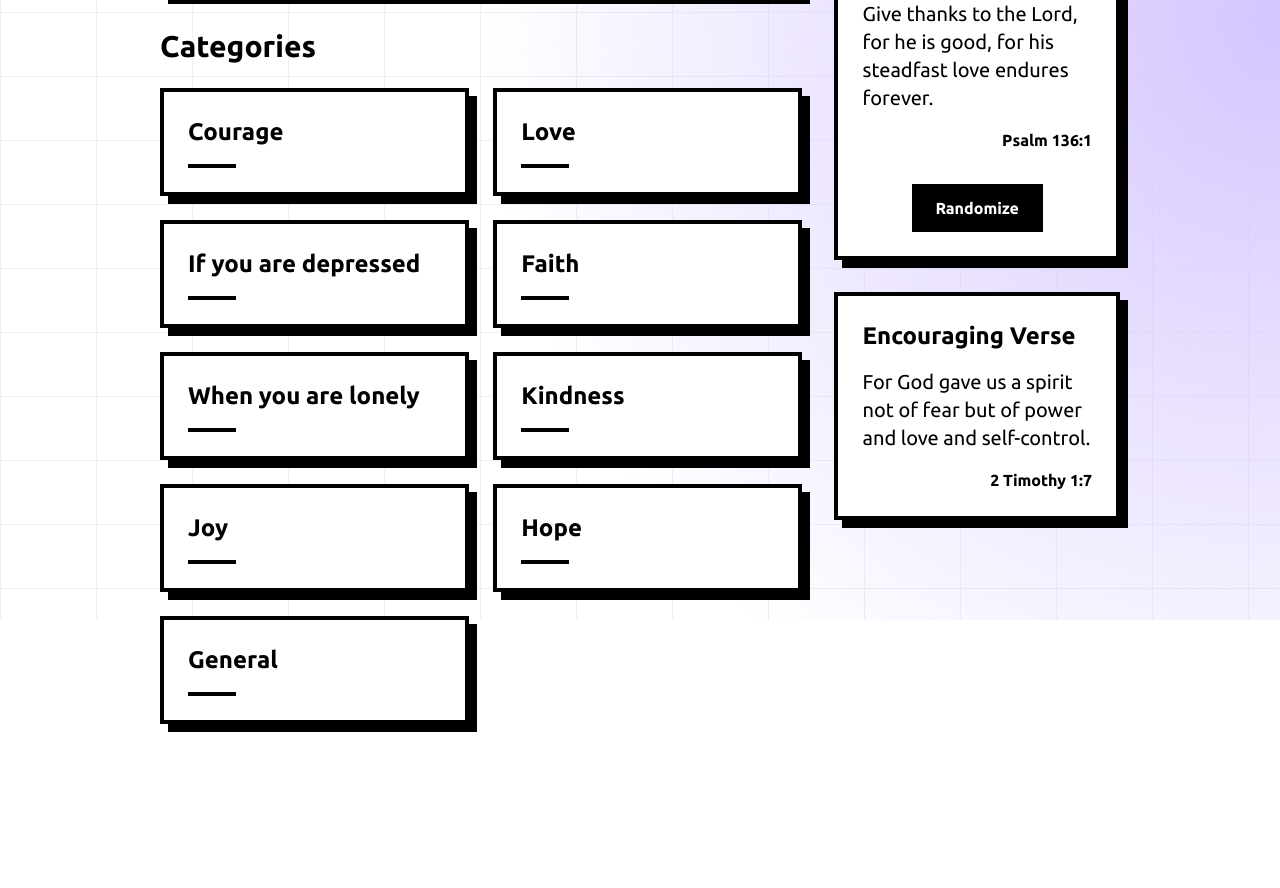
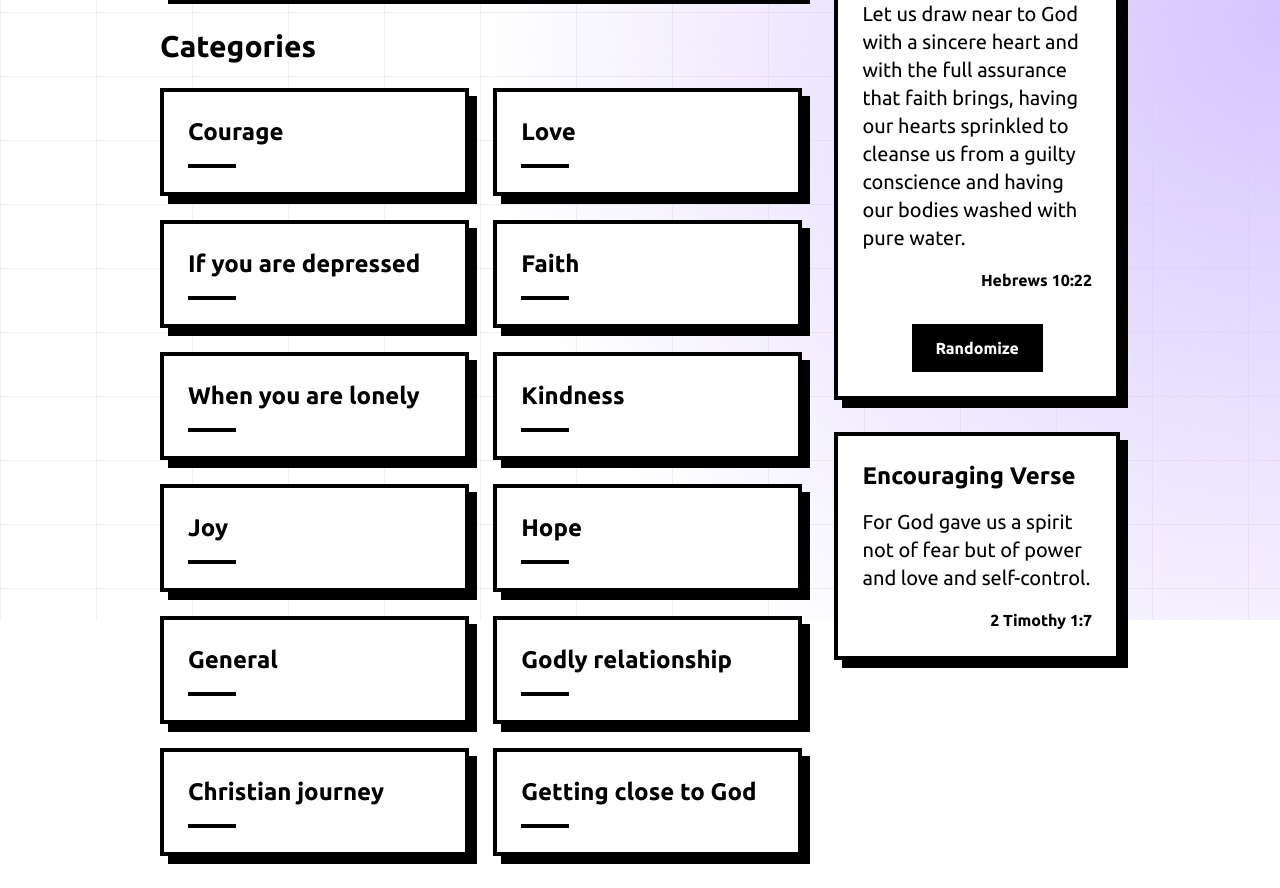
Before and after one commit to AmanuelCh/verse-hub, a Next.js app: page / in a window 1280 px wide. Shown: the part 180-1068 px from the top of the page. Before the commit the page ends 936 px from the top, so only its background shows below. Built offline with nearby package versions, Linux system fonts and the light colour scheme; no server answers.

Commit message:
chore: added more categories

```diff
--- a/data/verses.ts
+++ b/data/verses.ts
@@ -961,6 +961,192 @@ export const verses: Verse[] = [
     reference: 'Psalm119 :105',
     category: 'General',
   },
+  {
+    id: '156',
+    text: 'Husbands, love your wives, just as Christ loved the church and gave himself up for her.',
+    reference: 'Ephesians 5:25',
+    category: 'Godly relationship',
+    categoryDesc:
+      'A godly relationship is a sacred union between partners that is rooted in divine love, mutual respect, and spiritual growth. It is characterized by Christ-like love, where each partner is committed to serving and uplifting the other. Central to this relationship is the understanding that love is patient and kind (1 Corinthians 13:4-7), and it thrives on the virtues of unity, forgiveness, and humility (Colossians 3:14; Philippians 2:2).',
+  },
+  {
+    id: '157',
+    text: 'Love is patient, love is kind. It does not envy, it does not boast, it is not proud. It does not dishonor others, it is not self-seeking, it is not easily angered, it keeps no record of wrongs.',
+    reference: '1 Corinthians 13:4-7',
+    category: 'Godly relationship',
+  },
+  {
+    id: '158',
+    text: 'And over all these virtues put on love, which binds them all together in perfect unity.',
+    reference: 'Colossians 3:14',
+    category: 'Godly relationship',
+  },
+  {
+    id: '159',
+    text: 'Above all, love each other deeply, because love covers over a multitude of sins.',
+    reference: '1 Peter 4:8',
+    category: 'Godly relationship',
+  },
+  {
+    id: '160',
+    text: 'Two are better than one, because they have a good return for their labor: If either of them falls down, one can help the other up.',
+    reference: 'Ecclesiastes 4:9-10',
+    category: 'Godly relationship',
+  },
+  {
+    id: '161',
+    text: 'Place me like a seal over your heart, like a seal on your arm; for love is as strong as death, its jealousy unyielding as the grave.',
+    reference: 'Song of Solomon 8:6',
+    category: 'Godly relationship',
+  },
+  {
+    id: '162',
+    text: 'Then make my joy complete by being like-minded, having the same love, being one in spirit and of one mind.',
+    reference: 'Philippians 2:2',
+    category: 'Godly relationship',
+  },
+  {
+    id: '163',
+    text: 'He who finds a wife finds what is good and receives favor from the Lord.',
+    reference: 'Proverbs 18:22',
+    category: 'Godly relationship',
+  },
+  {
+    id: '164',
+    text: 'So they are no longer two, but one flesh. Therefore what God has joined together, let no one separate.',
+    reference: 'Matthew 19:6',
+    category: 'Godly relationship',
+  },
+  {
+    id: '165',
+    text: 'We love because he first loved us.',
+    reference: '1 John 4:19',
+    category: 'Godly relationship',
+  },
+  {
+    id: '166',
+    text: 'Being confident of this, that he who began a good work in you will carry it on to completion until the day of Christ Jesus.',
+    reference: 'Philippians 1:6',
+    category: 'Christian journey',
+    categoryDesc:
+      'The Christian journey is a dynamic and transformative process that involves a deepening relationship with God through faith in Jesus Christ. It begins with the acknowledgment of our need for a Savior and the acceptance of Christ’s gift of salvation. This journey is marked by a continuous growth in understanding and living out God’s will, as believers strive to reflect His character in their lives.',
+  },
+  {
+    id: '167',
+    text: 'For we walk by faith, not by sight.',
+    reference: '2 Corinthians 5:7',
+    category: 'Christian journey',
+  },
+  {
+    id: '168',
+    text: 'Therefore go and make disciples of all nations, baptizing them in the name of the Father and of the Son and of the Holy Spirit, and teaching them to obey everything I have commanded you. And surely I am with you always, to the very end of the age.',
+    reference: 'Matthew 28:19-20',
+    category: 'Christian journey',
+  },
+  {
+    id: '169',
+    text: 'Therefore, since we are surrounded by such a great cloud of witnesses, let us throw off everything that hinders and the sin that so easily entangles. And let us run with perseverance the race marked out for us, fixing our eyes on Jesus, the pioneer and perfecter of faith.',
+    reference: 'Hebrews 12:1-2',
+    category: 'Christian journey',
+  },
+  {
+    id: '170',
+    text: 'Do not conform to the pattern of this world, but be transformed by the renewing of your mind.',
+    reference: 'Romans 12:2',
+    category: 'Christian journey',
+  },
+  {
+    id: '171',
+    text: 'But you are a chosen people, a royal priesthood, a holy nation, God’s special possession, that you may declare the praises of him who called you out of darkness into his wonderful light.',
+    reference: '1 Peter 2:9',
+    category: 'Christian journey',
+  },
+  {
+    id: '172',
+    text: 'But those who hope in the Lord will renew their strength. They will soar on wings like eagles; they will run and not grow weary, they will walk and not be faint.',
+    reference: 'Isaiah 40:31',
+    category: 'Christian journey',
+  },
+  {
+    id: '173',
+    text: 'But the fruit of the Spirit is love, joy, peace, forbearance, kindness, goodness, faithfulness, gentleness, and self-control.',
+    reference: 'Galatians 5:22-23',
+    category: 'Christian journey',
+  },
+  {
+    id: '174',
+    text: 'Consider it pure joy, my brothers and sisters, whenever you face trials of many kinds, because you know that the testing of your faith produces perseverance.',
+    reference: 'James 1:2-3',
+    category: 'Christian journey',
+  },
+  {
+    id: '175',
+    text: 'Your word is a lamp for my feet, a light on my path.',
+    reference: 'Psalm 119:105',
+    category: 'Christian journey',
+  },
+  {
+    id: '176',
+    text: 'Draw near to God, and he will draw near to you.',
+    reference: 'James 4:8',
+    category: 'Getting close to God',
+    categoryDesc:
+      'Getting close to God is an enriching and transformative endeavor that invites believers into a deeper relationship with their Creator. It involves intentional actions and a sincere heart, as seen in verses like James 4:8, which assures us that when we draw near to God, He reciprocates by drawing near to us. This divine closeness is rooted in a relationship characterized by trust, sincerity, and love.',
+  },
+  {
+    id: '177',
+    text: 'The Lord is near to all who call on him, to all who call on him in truth.',
+    reference: 'Psalm 145:18',
+    category: 'Getting close to God',
+  },
+  {
+    id: '178',
+    text: 'Let us draw near to God with a sincere heart and with the full assurance that faith brings, having our hearts sprinkled to cleanse us from a guilty conscience and having our bodies washed with pure water.',
+    reference: 'Hebrews 10:22',
+    category: 'Getting close to God',
+  },
+  {
+    id: '179',
+    text: 'But for me, it is good to be near God; I have made the Sovereign Lord my refuge; I will tell of all your deeds.',
+    reference: 'Psalm 73:28',
+    category: 'Getting close to God',
+  },
+  {
+    id: '180',
+    text: 'Seek the Lord while he may be found; call on him while he is near.',
+    reference: 'Isaiah 55:6',
+    category: 'Getting close to God',
+  },
+  {
+    id: '181',
+    text: 'Since, then, you have been raised with Christ, set your hearts on things above, where Christ is, seated at the right hand of God. Set your minds on things above, not on earthly things.',
+    reference: 'Colossians 3:1-2',
+    category: 'Getting close to God',
+  },
+  {
+    id: '182',
+    text: 'Be still, and know that I am God; I will be exalted among the nations, I will be exalted in the earth.',
+    reference: 'Psalm 46:10',
+    category: 'Getting close to God',
+  },
+  {
+    id: '183',
+    text: 'Remain in me, as I also remain in you. No branch can bear fruit by itself; it must remain in the vine. Neither can you bear fruit unless you remain in me.',
+    reference: 'John 15:4',
+    category: 'Getting close to God',
+  },
+  {
+    id: '184',
+    text: 'Look to the Lord and his strength; seek his face always.',
+    reference: '1 Chronicles 16:11',
+    category: 'Getting close to God',
+  },
+  {
+    id: '185',
+    text: 'Ask, and it will be given to you; seek, and you will find; knock, and it will be opened to you.',
+    reference: 'Matthew 7:7',
+    category: 'Getting close to God',
+  },
 ];
 
 export const categories = Array.from(
```
